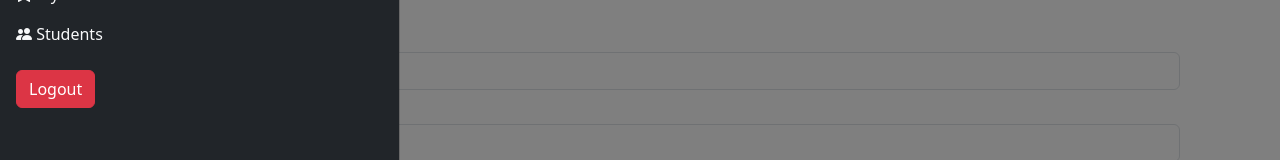
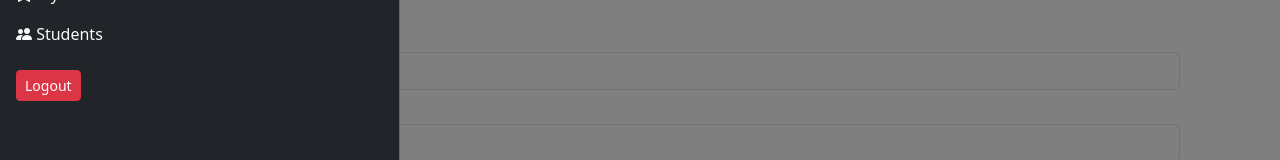
Before and after one commit to wagherohit/LMS_Admin_Panel, a React (Vite) app: page /students in a window 1280 px wide. Both pictures are taken after a click on the button "Toggle navigation". Shown: the part 144-304 px from the top of the page. Built offline with nearby package versions, Linux system fonts and the light colour scheme.

Commit message:
Update: updated your-updated-file.ext

```diff
--- a/db.json
+++ b/db.json
@@ -39,6 +39,14 @@
       "email": "shadow@gmail.com",
       "course": "Advanced Web Development",
       "profile_image": "https://cdn.pixabay.com/photo/2018/04/10/04/36/girls-3306351_1280.png"
+    },
+    {
+      "id": "7086",
+      "first_name": "Suraj",
+      "last_name": "Waghe",
+      "email": "suraj@gmail.com",
+      "course": "UI/UX Designer",
+      "profile_image": "https://cdn.pixabay.com/photo/2020/05/10/20/53/woman-5155503_1280.png"
     }
   ],
   "Courses": [
@@ -177,7 +185,8 @@
     {
       "id": "1",
       "username": "rohitwaghe45",
-      "userpass": "Rohit@123"
+      "userpass": "Rohit@123",
+      "profile":"https://media.istockphoto.com/id/1309328823/photo/headshot-portrait-of-smiling-male-employee-in-office.jpg?s=2048x2048&w=is&k=20&c=DIrQNh74utZ0e_1sqZ-M47jIqXc34ThnswFTm1dNiUI="
     }
   ]
 }
--- a/src/components/Navbar.jsx
+++ b/src/components/Navbar.jsx
@@ -4,6 +4,13 @@ import { NavLink, useNavigate } from "react-router-dom";
 function Navbar() {
 
   const nav = useNavigate()
+    const userData = JSON.parse(sessionStorage.getItem('userData'));
+
+
+  const handleLogout = () => {
+    sessionStorage.removeItem('userData');
+    nav('/');
+  };
   return (
     <nav className="navbar bg-body fixed-top">
       <div className="container-fluid">
@@ -58,9 +65,26 @@ function Navbar() {
                 </NavLink>
               </li>
             </ul>
+
+            <div className="mt-3">
+               {userData && (
+            <div className="text-white">
+              <div className="me-3 ">
+                <div><strong>{userData.username}</strong></div>
+                <div className="mt-3">
+                  <img style={{borderRadius:"50px", width:'200px'}} className="img-fluid" src={userData.profile} alt="profile" />
+                </div>
+              </div>
+            </div>
+          )}
+
           <div className="mt-3">
-            <button onClick={()=> nav('/')} className="btn btn-danger">Logout</button>
+            <button className="btn btn-danger btn-sm" onClick={handleLogout}>
+                Logout
+              </button>
           </div>
+            </div>
+
           </div>
         </div>
       </div>
--- a/src/pages/Login.jsx
+++ b/src/pages/Login.jsx
@@ -29,7 +29,8 @@ const Login = () => {
       // Don't store password in sessionStorage
       sessionStorage.setItem("userData", JSON.stringify({
         id: user.id,
-        username: user.username
+        username: user.username,
+        profile: user.profile
       }));
       navigate('/dashboard');
     } else {
```
